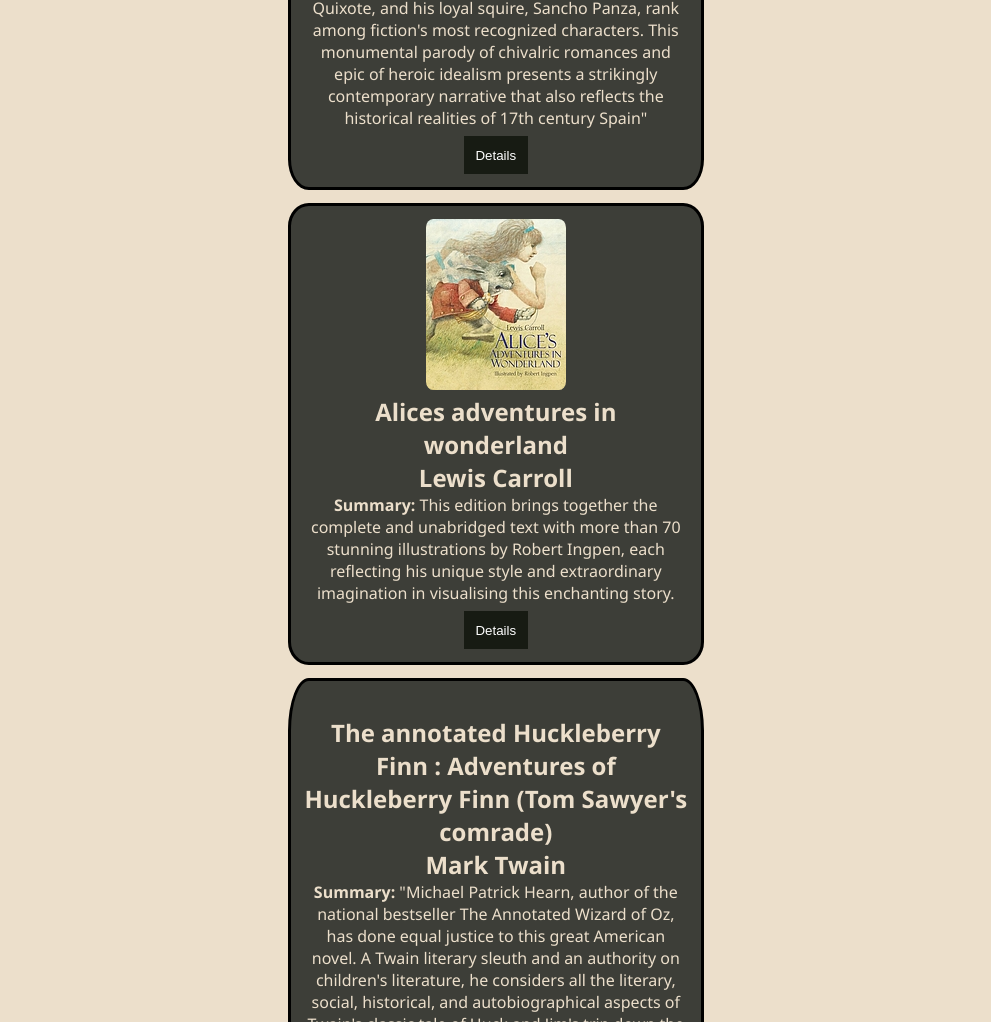
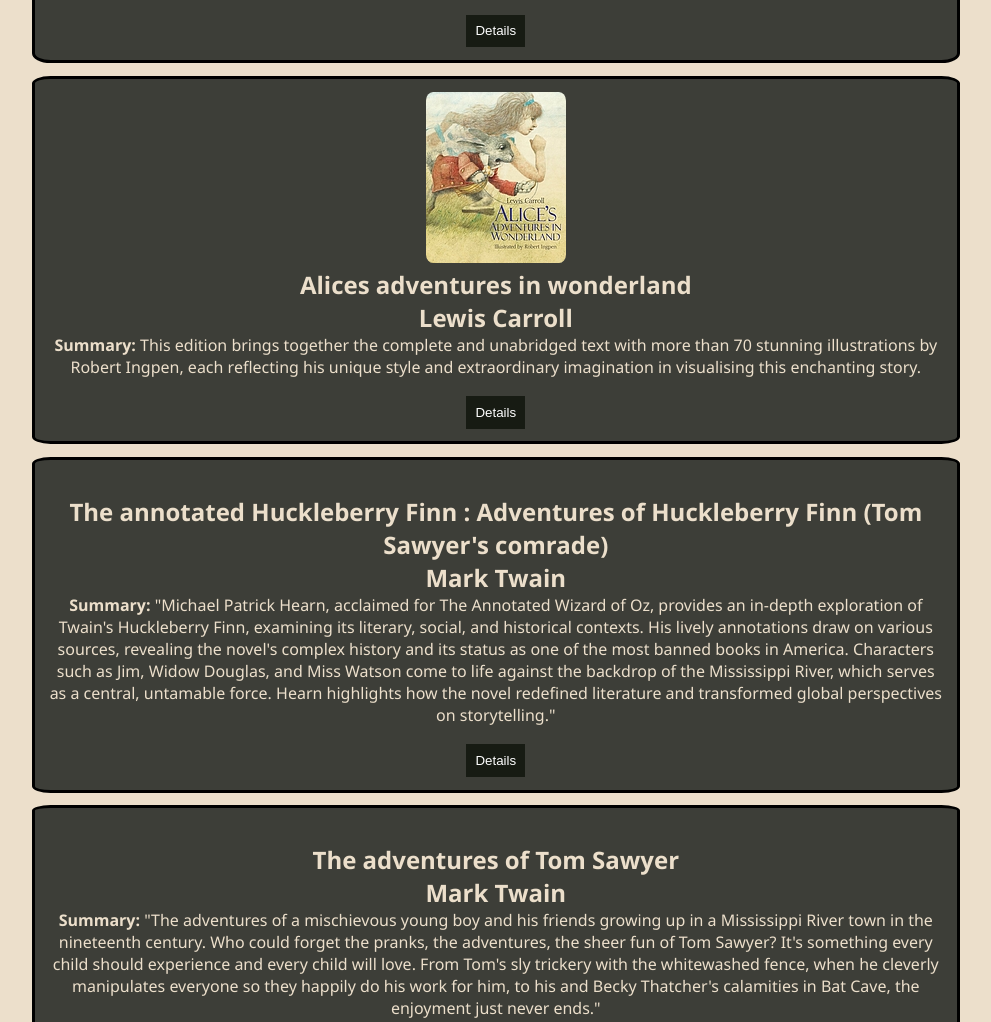
Before and after one commit to Sulaiman-F/W2-D4-Lab1, a plain HTML site: page index.html in a window 1280 px wide. Shown: the part 474-1496 px from the top of the page, without its empty margins (160-1151 px from the left). Drawn offline with Linux system fonts and the light colour scheme.

Commit message:
Css edit and edit file text contact

```diff
--- a/index.html
+++ b/index.html
@@ -59,24 +59,13 @@
                 <h2>Mark Twain</h2>
             </li>
             <li>
-                <p><b>Summary:</b> "Michael Patrick Hearn, author of the national bestseller The Annotated Wizard of Oz,
-                    has done equal justice to this great American novel. A Twain literary sleuth and an authority on
-                    children's literature, he considers all the literary, social, historical, and autobiographical
-                    aspects of Twain's classic tale of Huck and Jim's trip down the mighty Mississippi. In lively and
-                    fascinating annotations, Hearn's notes draw on everything from letters, manuscripts, and
-                    contemporary newspapers to the author's own frequent revisions and notes, various critical responses
-                    to the publication, and much previously unpublished material. The substantial introduction is, in
-                    essence, a mini-biography of a book and a man whose real name was Samuel Langhorne Clemens
-                    (1835-1910), and it recounts the novel's remarkably prickly history, resulting in its being banned
-                    perhaps more than any other work in American history." "In this new edition, the characters of
-                    Hannibal, Missouri, come vividly alive, as if Hearn was steering the raft itself. We encounter,
-                    among others, the kindhearted Widow Douglas, the dreaded Miss Watson; the enlightened runaway slave
-                    Jim, whom Huck meets on Jackson's Island; an endless parade of thieves, slaveowners, and sheer
-                    opportunists; as well as Tom Sawyer and Aunt Sally, whose desire to adopt and "sivilize" Huck
-                    propels him to flee to the American West. Likewise, the Mississippi River "emerges as a living force
-                    regardless of the vain attempts of men to tame it." Hearn, by illustrating literary and historical
-                    themes that we never knew before, demonstrates that Huckleberry Finn did more than merely redefine
-                    the "bad-boy's book"; it galvanized and transformed world literature."</p>
+                <p><b>Summary:</b> "Michael Patrick Hearn, acclaimed for The Annotated Wizard of Oz, provides an
+                    in-depth exploration of Twain's Huckleberry Finn, examining its literary, social, and historical
+                    contexts. His lively annotations draw on various sources, revealing the novel's complex history and
+                    its status as one of the most banned books in America. Characters such as Jim, Widow Douglas, and
+                    Miss Watson come to life against the backdrop of the Mississippi River, which serves as a central,
+                    untamable force. Hearn highlights how the novel redefined literature and transformed global
+                    perspectives on storytelling."</p>
             </li>
             <li><a href="./The-annotated-Huckleberry-Finn.html"><button>Details</button></a></li>
         </ul>
--- a/style.css
+++ b/style.css
@@ -13,11 +13,11 @@ h1 {
 
 .Card-Book {
     border: 0.2em solid black;
-    border-radius: 5%;
+    border-radius: 2%;
     padding: 1%;
-    margin: 1% 35% 1% 35%;
+    margin: 1% 15% 1% 15%;
     text-align: center;
-    width: 30%;
+    width: 70%;
     text-decoration: none;
     color: #ecdfcb;
     background-color: #3d3e38;
@@ -39,7 +39,7 @@ ul {
 button {
     border: none;
     background-color: #171b13;
-    padding: 3%;
+    padding: 1%;
     margin-top: 2%;
     color: white;
 }
```
Also changed, not shown: Alices-adventures-in-wonderland.html (+7 -4 lines), Don-Quixote.html (+7 -4 lines), The-adventures-of-Tom-Sawyer.html (+7 -4 lines), The-annotated-Huckleberry-Finn.html (+8 -4 lines).
